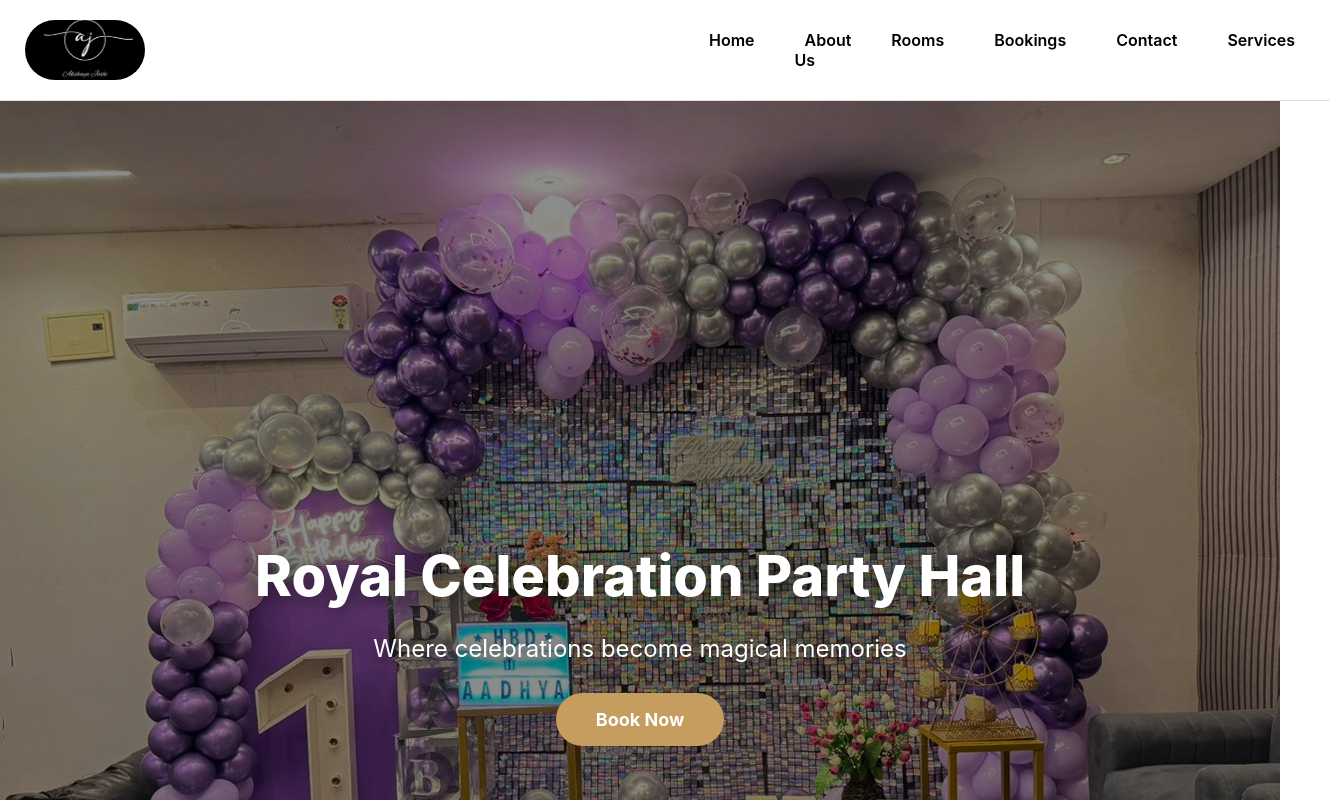
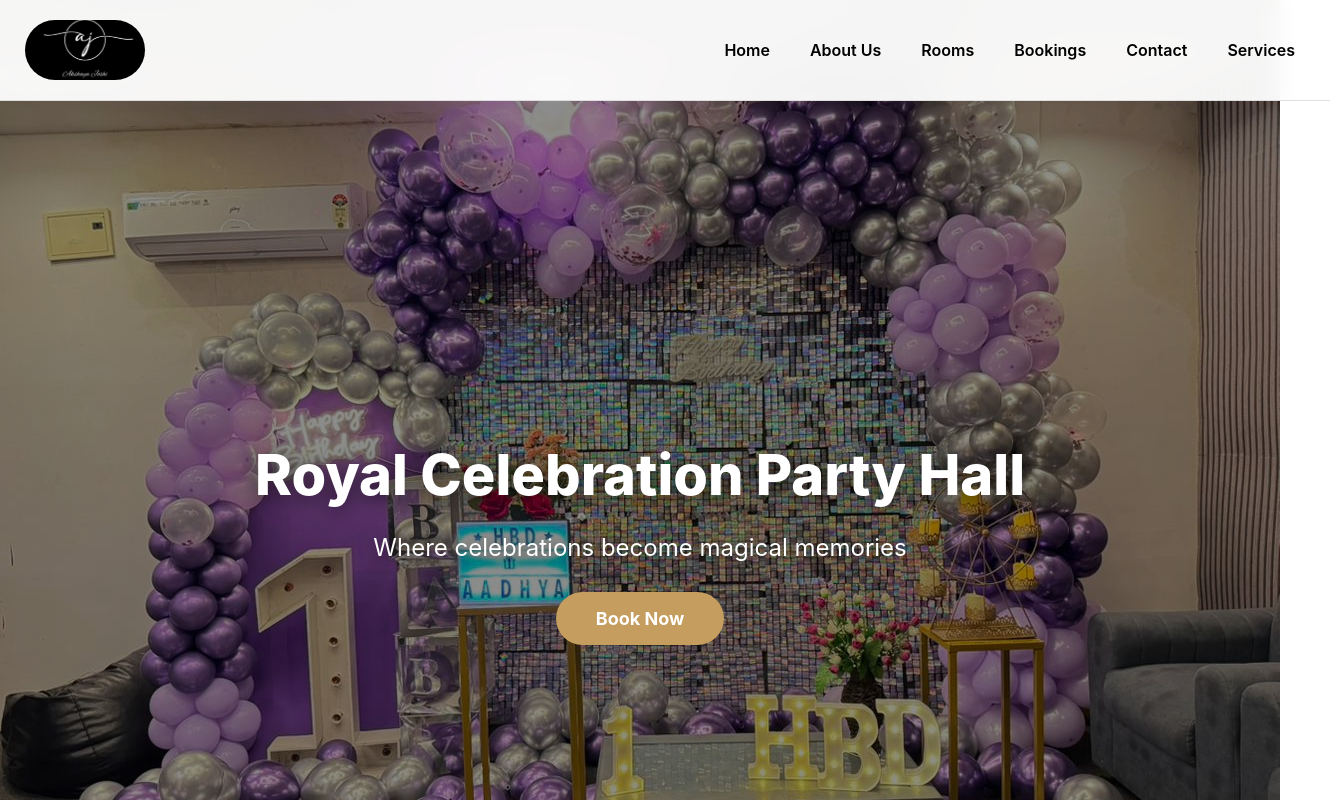
Before and after one commit to pathapatisneha2025-commits/Partyhousewebsite, a React (Create React App) app: page / in a window 1280 px wide. Shown: the top 800 px of the page, 1330 px wide, since content can reach past the window. Built offline with nearby package versions, Linux system fonts and the light colour scheme.

Commit message:
changes made

```diff
--- a/src/component/navbar.jsx
+++ b/src/component/navbar.jsx
@@ -5,10 +5,7 @@ export default function Navbar() {
   const [shrink, setShrink] = useState(false);
 
   useEffect(() => {
-    const handleScroll = () => {
-      setShrink(window.scrollY > 50);
-    };
-
+    const handleScroll = () => setShrink(window.scrollY > 50);
     window.addEventListener("scroll", handleScroll);
     return () => window.removeEventListener("scroll", handleScroll);
   }, []);
@@ -17,23 +14,18 @@ export default function Navbar() {
     navbar: {
       width: "100%",
       padding: shrink ? "10px 20px" : "20px 25px",
-      position: "flex",
+      position: "fixed",
       top: 0,
       left: 0,
       display: "flex",
-      flexDirection: "column", // mobile default
+      justifyContent: "space-between",
+      alignItems: "center",
       background: "rgba(255, 255, 255, 0.95)",
       backdropFilter: "blur(12px)",
       zIndex: 1000,
       borderBottom: "1px solid #e0dede",
       transition: "0.3s ease",
-    },
-
-    topRow: {
-      width: "100%",
-      display: "flex",
-      justifyContent: "space-between",
-      alignItems: "center",
+      flexWrap: "wrap", // allows links to wrap on very small screens
     },
 
     logoImg: {
@@ -47,11 +39,11 @@ export default function Navbar() {
     navLinks: {
       listStyle: "none",
       display: "flex",
-      flexDirection: "column", // MOBILE BY DEFAULT
-      gap: "12px",
-      width: "100%",
-      padding: "15px 0",
-      marginTop: "8px",
+      flexDirection: "row",
+      gap: "20px",
+      padding: 0,
+      margin: 0,
+      flexWrap: "wrap", // ensures links don't overflow on tiny screens
     },
 
     navLink: {
@@ -63,47 +55,25 @@ export default function Navbar() {
       color: "#000",
       transition: "0.3s ease",
       textAlign: "center",
+      whiteSpace: "nowrap", // prevents wrapping of individual links
     },
   };
 
-const hoverStyle = `
-    /* NO HOVER ANYWHERE */
+  const hoverStyle = `
     .nav-item:hover {
       background: none !important;
       color: inherit !important;
       transform: none !important;
     }
-
-    /* DESKTOP LAYOUT ONLY — NO HOVER */
-    @media (min-width: 768px) {
-      .navbar {
-        flex-direction: row !important;
-        align-items: center !important;
-      }
-
-      .nav-links {
-        flex-direction: row !important;
-        justify-content: flex-end !important;
-        width: auto !important;
-        padding: 0 !important;
-        margin: 0 !important;
-        gap: 30px !important;
-      }
-    }
-`;
-
-
+  `;
 
   return (
     <>
       <style>{hoverStyle}</style>
+      <nav style={styles.navbar}>
+        <img src="/Logoimage.jpeg" alt="Logo" style={styles.logoImg} />
 
-      <nav className="navbar" style={styles.navbar}>
-        <div style={styles.topRow}>
-          <img src="/Logoimage.jpeg" alt="Logo" style={styles.logoImg} />
-        </div>
-
-        <ul className="nav-links" style={styles.navLinks}>
+        <ul style={styles.navLinks}>
           <li className="nav-item"><Link to="/" style={styles.navLink}>Home</Link></li>
           <li className="nav-item"><Link to="/about" style={styles.navLink}>About Us</Link></li>
           <li className="nav-item"><Link to="/rooms" style={styles.navLink}>Rooms</Link></li>
```
